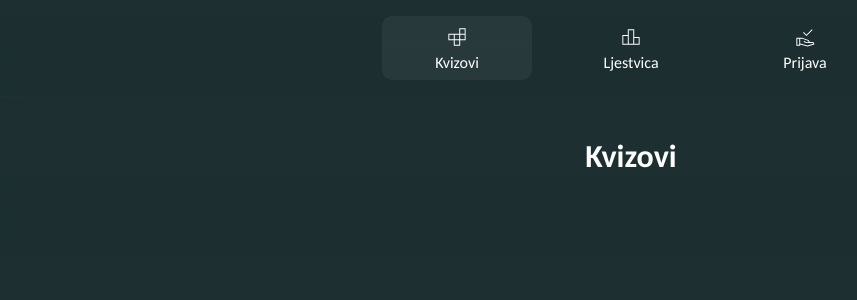
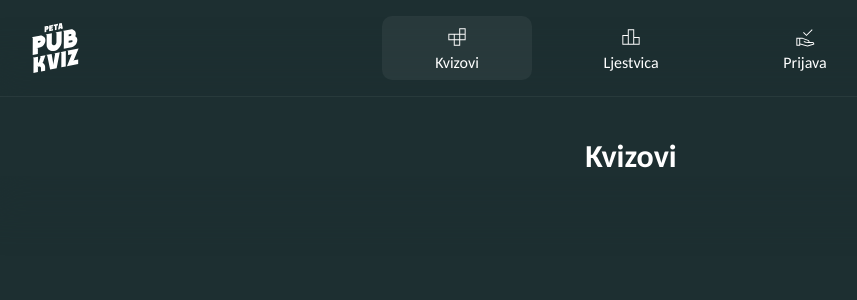
Before and after one commit to lovretomic/peta-kviz-app, a React (Vite) app: page / in a window 1280 px wide. Shown: the top 300 px of the page, without its empty margins (9-866 px from the left). Built offline with nearby package versions, Linux system fonts and the light colour scheme.

Commit message:
added logo to desktop navigation

```diff
--- a/src/components/DesktopNavigation/DesktopNavigation.module.scss
+++ b/src/components/DesktopNavigation/DesktopNavigation.module.scss
@@ -7,4 +7,12 @@
   box-sizing: border-box;
   padding: 16px;
   border-bottom: rgba(white, 0.05) solid 1px;
+
+  position: relative;
+
+  .logo {
+    height: 50px;
+    position: absolute;
+    left: 40px;
+  }
 }
--- a/src/components/DesktopNavigation/DesktopNavigation.tsx
+++ b/src/components/DesktopNavigation/DesktopNavigation.tsx
@@ -1,10 +1,13 @@
+import {} from "../../hooks/useIsDesktop";
 import { navigationItems } from "../../router/navigationItems";
 import NavigationButton from "../NavigationButton/NavigationButton";
 import c from "./DesktopNavigation.module.scss";
+import Logo from "../../assets/logo.svg";
 
 const DesktopNavigation = () => {
   return (
     <nav className={c.desktopNavigation}>
+      <img className={c.logo} src={Logo} />
       {navigationItems.map((item) => (
         <NavigationButton key={item.name} item={item} isDesktop />
       ))}
```
